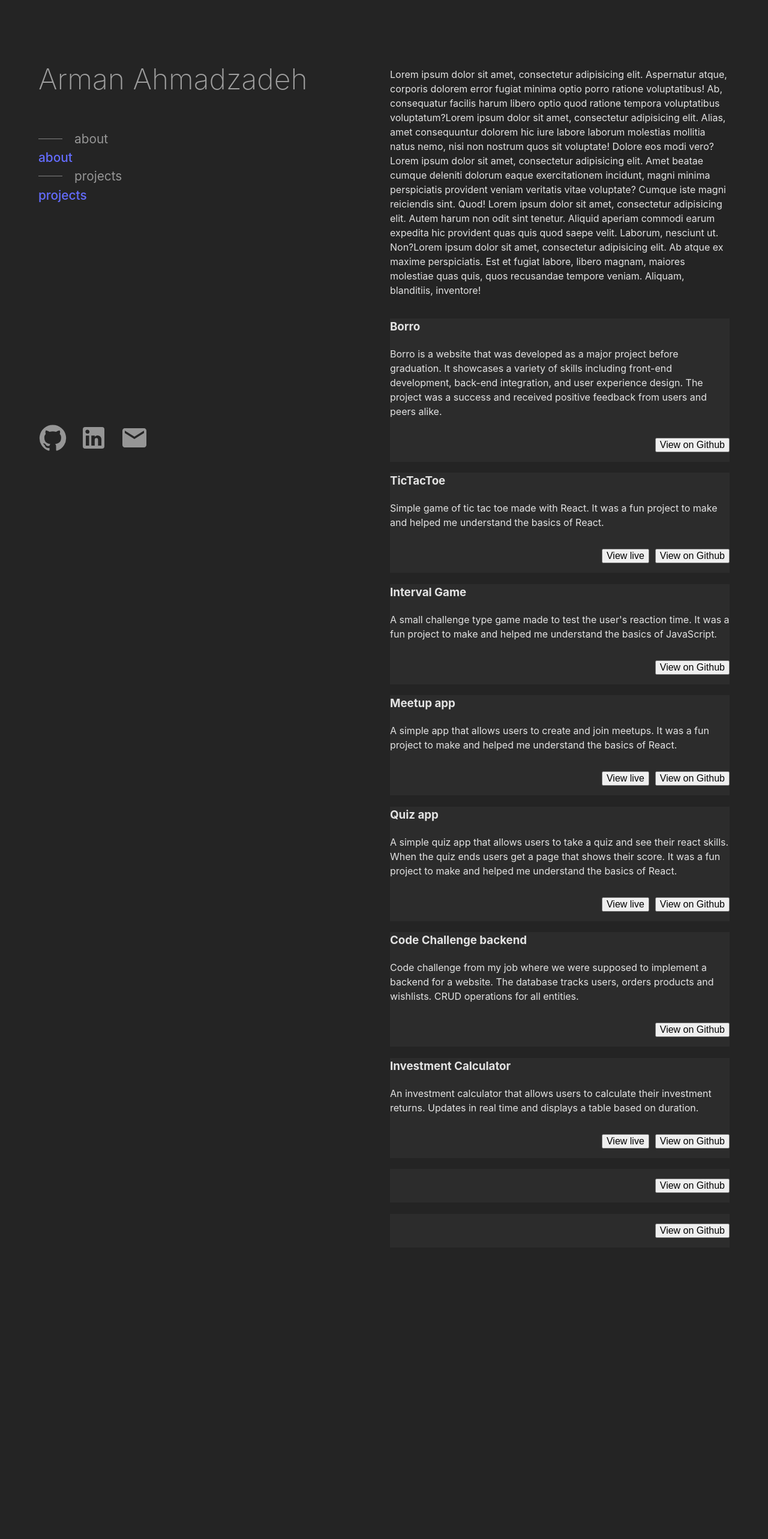
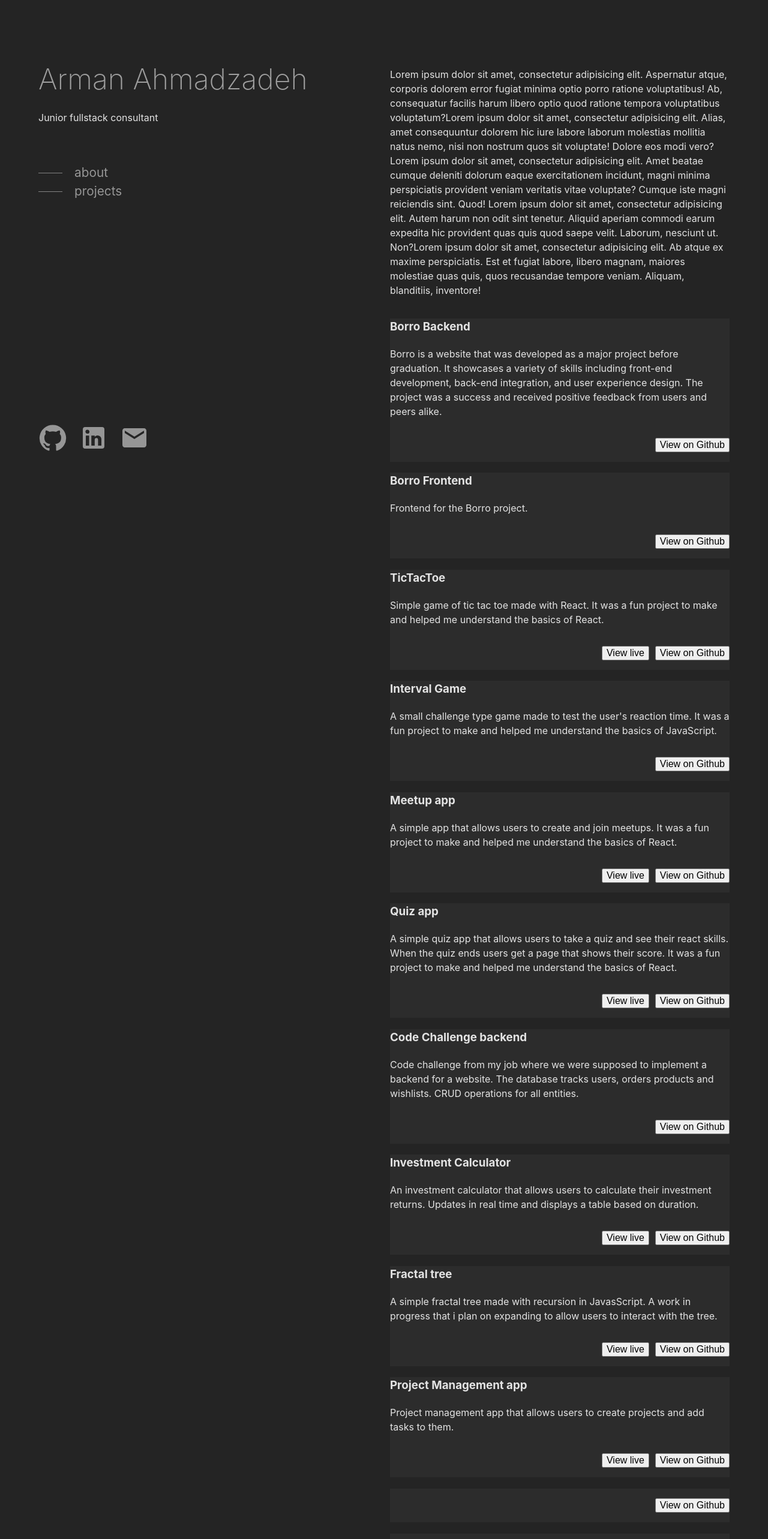
Before and after one commit to Brobo1/portfolio, a React (Vite) app: page / in a window 1280 px wide. Shown: the top 2566 px of the page at 60% size. Before the commit the page ends 2176 px from the top, so only its background shows below. Built offline with nearby package versions, Linux system fonts and the light colour scheme.

Commit message:
Add clickable links to Socials icons, update Navbar styling and refactor Navbar.tsx, introduce fullstack consultant title in Header, and expand ProjectData with new entries.

```diff
--- a/src/components/Header.tsx
+++ b/src/components/Header.tsx
@@ -7,6 +7,7 @@ export function Header() {
     <div className={styles.div}>
       <div>
         <h1>Arman Ahmadzadeh</h1>
+        <p>Junior fullstack consultant</p>
         <Navbar />
       </div>
 
--- a/src/components/Navbar.module.css
+++ b/src/components/Navbar.module.css
@@ -26,7 +26,7 @@
 }
 
 .line {
-  height: 1px;
+  height: 0.1px;
   background: #c3c3c3;
 }
 
--- a/src/components/Navbar.tsx
+++ b/src/components/Navbar.tsx
@@ -1,6 +1,6 @@
 import styles from "./Navbar.module.css";
 import { motion, useAnimation } from "framer-motion";
-import { Link } from "react-scroll";
+import { useRef } from "react";
 
 const navLinks: { page: string; link: string }[] = [
   { page: "about", link: "/#about" },
@@ -15,14 +15,6 @@ export function Navbar() {
           {navLinks.map((link) => (
             <>
               <NavbarItem key={link.link} text={link.page} />
-              <Link
-                activeClass={styles.active}
-                to={link.page}
-                smooth={true}
-                spy
-              >
-                {link.page}
-              </Link>
             </>
           ))}
         </ul>
--- a/src/components/Socials.tsx
+++ b/src/components/Socials.tsx
@@ -9,13 +9,24 @@ export function Socials() {
   return (
     <ul className={styles.ul}>
       <SocialsIcon>
-        <GitHubIcon />
+        <GitHubIcon
+          onClick={() => window.open("https://github.com/Brobo1", "_blank")}
+        />
       </SocialsIcon>
       <SocialsIcon>
-        <LinkedInIcon />
+        <LinkedInIcon
+          onClick={() =>
+            window.open(
+              "https://www.linkedin.com/in/arman-ahmadzadeh-892310241/",
+              "_blank",
+            )
+          }
+        />
       </SocialsIcon>
       <SocialsIcon>
-        <EmailIcon />
+        <EmailIcon
+          onClick={() => window.open("mailto:armanahz95@gmail.com", "_blank")}
+        />
       </SocialsIcon>
     </ul>
   );
--- a/src/components/content/ProjectData.tsx
+++ b/src/components/content/ProjectData.tsx
@@ -2,10 +2,15 @@ import { Project } from "./Projects.tsx";
 
 export const PROJECTS: Project[] = [
   {
-    title: "Borro",
+    title: "Borro Backend",
     description:
       "Borro is a website that was developed as a major project before graduation. It showcases a variety of skills including front-end development, back-end integration, and user experience design. The project was a success and received positive feedback from users and peers alike.",
     githubLink: "https://github.com/Brobo1/BorroAPI",
+  },
+  {
+    title: "Borro Frontend",
+    description: "Frontend for the Borro project.",
+    githubLink: "https://github.com/Sasibru/borro-react-app",
   },
   {
     title: "TicTacToe",
@@ -49,6 +54,20 @@ export const PROJECTS: Project[] = [
     liveLink: "https://investment-calc-zeta.vercel.app/",
   },
   {
+    title: "Fractal tree",
+    description:
+      "A simple fractal tree made with recursion in JavasScript. A work in progress that i plan on expanding to allow users to interact with the tree.",
+    githubLink: "https://github.com/Brobo1/fractal-tree",
+    liveLink: "https://fractal-tree-swart.vercel.app/",
+  },
+  {
+    title: "Project Management app",
+    description:
+      "Project management app that allows users to create projects and add tasks to them.",
+    githubLink: "https://github.com/Brobo1/project-management-app-follow-along",
+    liveLink: "https://project-management-app-three-sigma.vercel.app/",
+  },
+  {
     title: "",
     description: "",
     githubLink: "",
```
